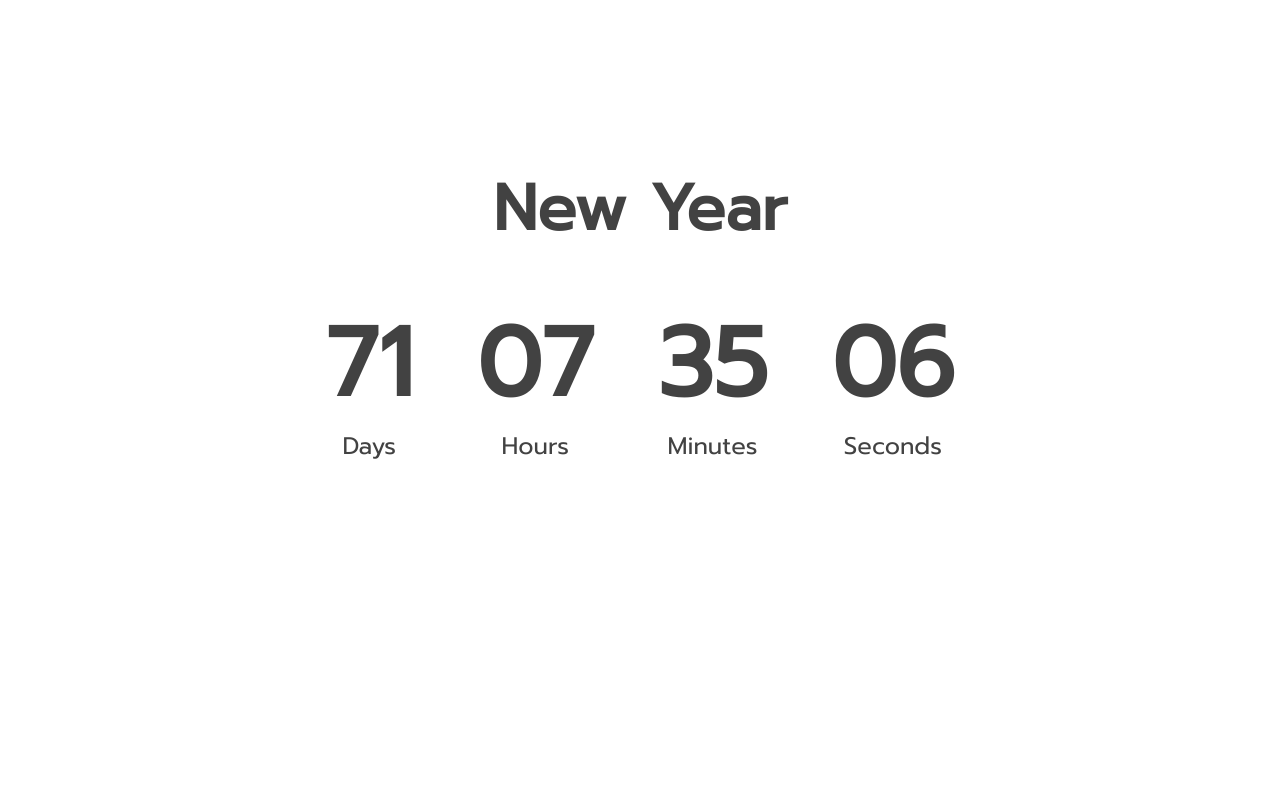
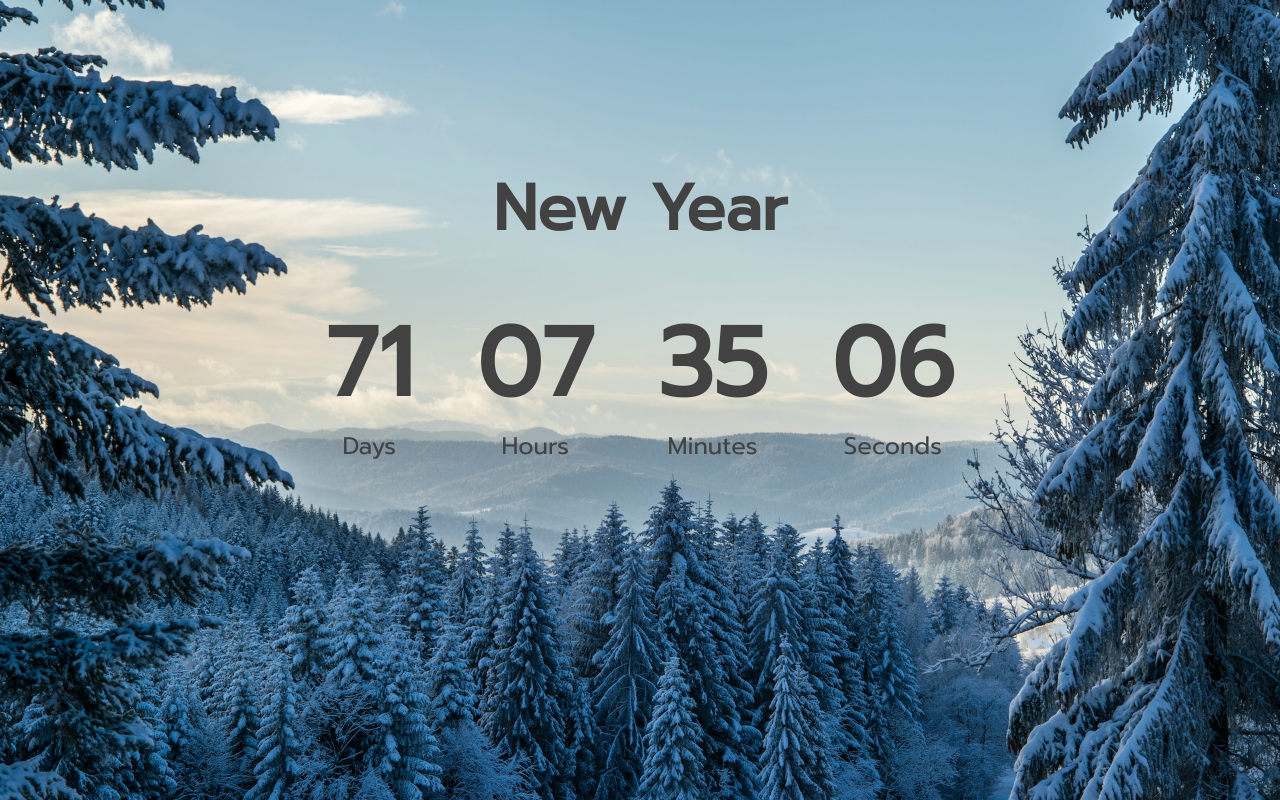
Before and after one commit to Kuurosu/new-year-countdown, a plain HTML site: page index.html in a window 1280 px wide. Drawn offline with Linux system fonts and the light colour scheme; the site is published under a folder, as on GitHub Pages, so addresses that start at the root find nothing.

Commit message:
Fix background image path

```diff
--- a/assets/css/style.css
+++ b/assets/css/style.css
@@ -5,7 +5,7 @@
 }
 
 body {
-    background-image: url('/assets/images/snow.jpg');
+    background-image: url('../images/snow.jpg');
     background-size: cover;
     background-repeat: no-repeat;
     display: flex;
```
